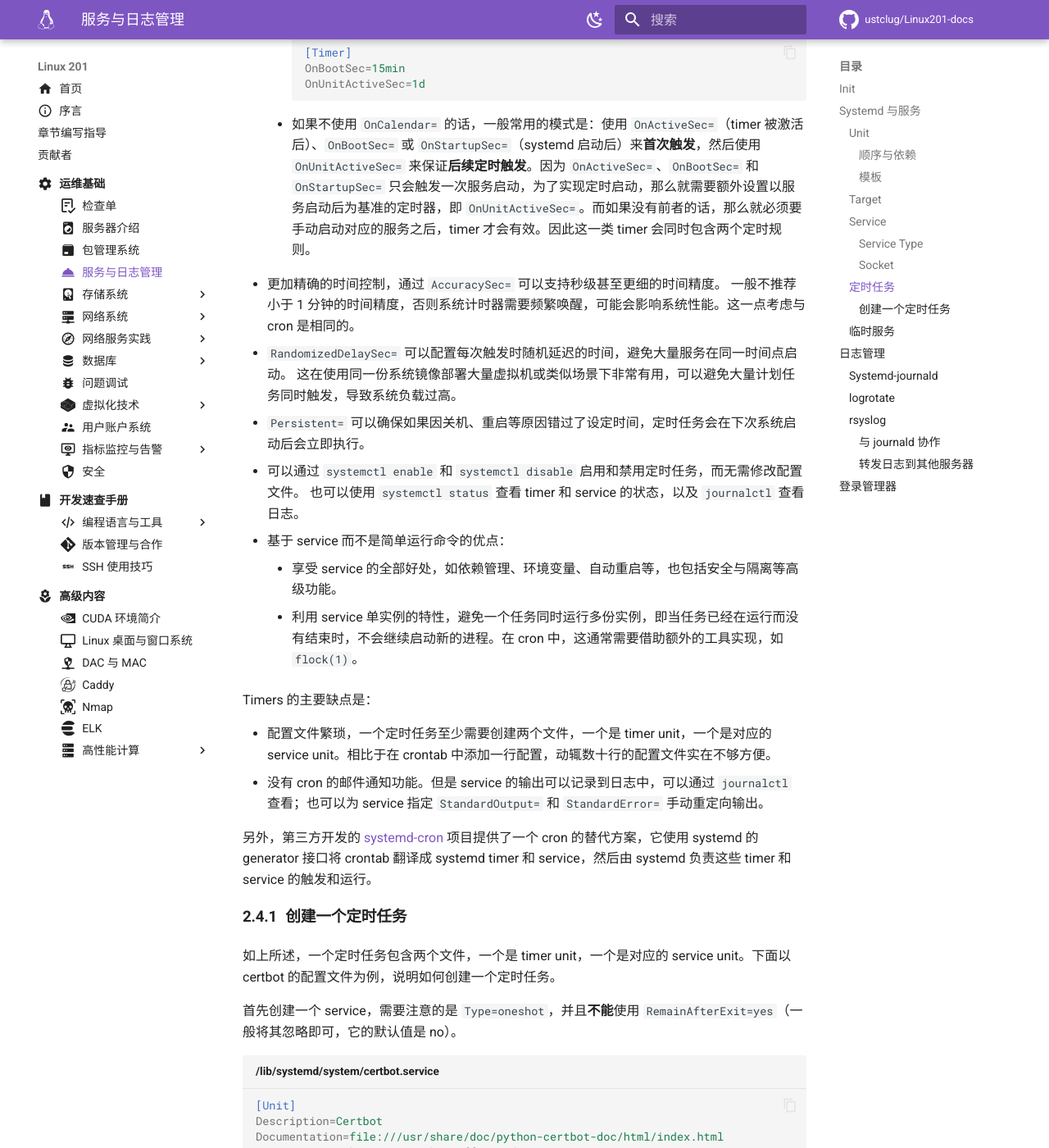
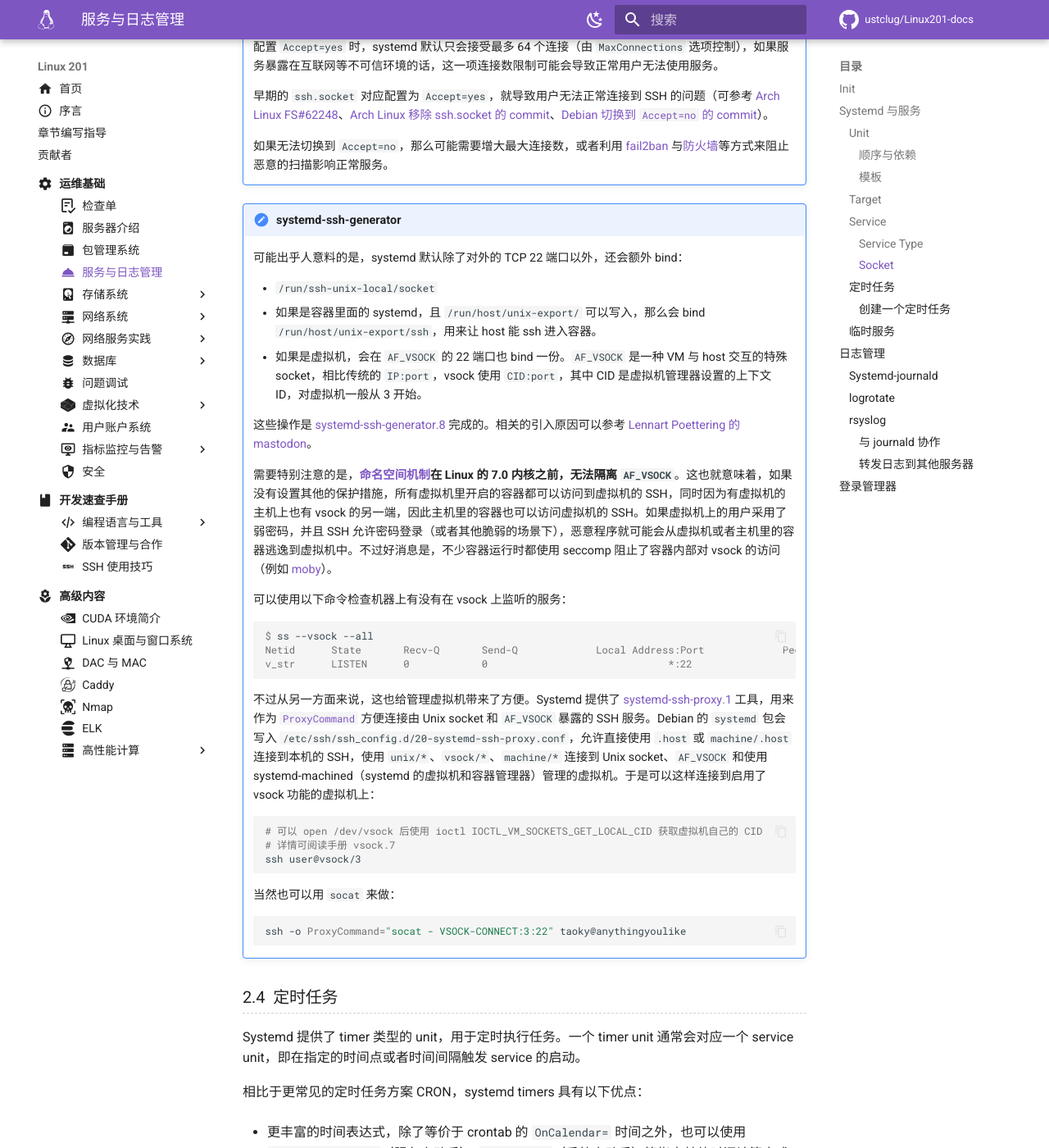
Before and after one commit to ustclug/Linux201-docs, an MkDocs documentation site: the page built from docs/ops/service.md, in a window 1280 px wide and 1400 px high, scrolled down 10299 px. Shown: the whole window at 82% size. Built offline with MkDocs 1.6.1 and Material for MkDocs 9.7.7, drawn with Linux system fonts in a browser that asks for light colours; comment, search, counter and statistics services are not loaded; some of the changed text lies outside the part shown.

Commit message:
ops/service: systemd-ssh-generator
Introducing vsock -- lots of LLMs get hallucination about this :-)

````diff
--- a/docs/ops/service.md
+++ b/docs/ops/service.md
@@ -117,6 +117,30 @@
     对于服务，`[Service]` 中的字段大部分在 [`systemd.service(5)`][systemd.service.5] 中，但其中与运行环境有关的会在 [`systemd.exec(5)`][systemd.exec.5] 中，与程序资源限制相关的会在 [`systemd.resource-control(5)`][systemd.resource-control.5] 中，与退出/杀死服务相关的会在 [`systemd.kill(5)`][systemd.kill.5] 中。
 
     对于定时器，`[Timer]` 部分的字段可以在 [`systemd.timer(5)`][systemd.timer.5] 中找到。
+
+!!! note "Generator"
+
+    或许你会注意到，有一些 unit 文件存储在 `/run/systemd/generator/` 下：
+
+    ```console
+    $ systemctl status home.mount
+    ● home.mount - /home
+        Loaded: loaded (/etc/fstab; generated)
+        Active: active (mounted) since Mon 2026-04-06 09:27:46 UTC; 1 day 8h ago
+    Invocation: 513aed29e7f049babe06455dbbc90087
+        Where: /home
+        What: /dev/vda1
+        Docs: man:fstab(5)
+                man:systemd-fstab-generator(8)
+        Tasks: 0 (limit: 2318)
+        Memory: 84K (peak: 1.7M)
+            CPU: 4ms
+        CGroup: /system.slice/home.mount
+    $ ls /run/systemd/generator/home.mount
+    /run/systemd/generator/home.mount
+    ```
+
+    这些临时生成出来的 unit 是由 [systemd.generator.5][systemd.generator.5] 生成的。Generator 程序（大部分都在 `/usr/lib/systemd/system-generators/`）会在系统启动最开始，以及重新加载配置的时候执行，生成对应的 unit。
 
 #### 顺序与依赖 {#unit-dependency}
 
@@ -339,6 +363,8 @@
 
 Socket activation 帮助实现了服务的惰性加载，可以在不必要的情况下减小资源占用，并且提升系统启动速度。例如对 Docker，`docker.service` 如果 enable，它可能会在系统启动的关键路径上面占用几秒的时间，而如果不 enable `docker.service`，改为 enable `docker.socket`，那么就能够减小启动时间，让对应服务延迟到首次使用时开启。同时，socket activation 机制允许 systemd 预先绑定低权限用户无法绑定的低端口（小于 1024），然后在有用户访问时把 socket 交给低权限的服务进程。
 
+当然，对 SSH，如果你想继续使用 `ssh.socket` 并且修改端口的话，就需要 `systemctl edit ssh.socket`，而不是编辑 sshd 配置了。
+
 !!! note "应用是如何获取到自己的 socket 的？"
 
     Systemd 提供了两种方法：应用可以用 libsystemd 的 [sd_listen_fds(3)][sd_listen_fds.3] 函数获取到 socket 对应的文件描述符，然后直接 `accept` 或者 `recv`（根据 `Accept` 选项的不同）。
@@ -352,6 +378,40 @@
     早期的 `ssh.socket` 对应配置为 `Accept=yes`，就导致用户无法正常连接到 SSH 的问题（可参考 [Arch Linux FS#62248](https://bugs.archlinux.org/task/62248)、[Arch Linux 移除 ssh.socket 的 commit](https://gitlab.archlinux.org/archlinux/packaging/packages/openssh/-/commit/b5ee8a935e7f3869efb16c11d2dc6356870c91da)、[Debian 切换到 `Accept=no` 的 commit](https://salsa.debian.org/ssh-team/openssh/-/commit/0dc73888bbfc17fae04b891ac0c80f35f9c44f48)）。
 
     如果无法切换到 `Accept=no`，那么可能需要增大最大连接数，或者利用 [fail2ban](./security.md#public-service-and-login) 与[防火墙](./network/firewall.md)等方式来阻止恶意的扫描影响正常服务。
+
+!!! note "systemd-ssh-generator"
+
+    可能出乎人意料的是，systemd 默认除了对外的 TCP 22 端口以外，还会额外 bind：
+
+    - `/run/ssh-unix-local/socket`
+    - 如果是容器里面的 systemd，且 `/run/host/unix-export/` 可以写入，那么会 bind `/run/host/unix-export/ssh`，用来让 host 能 ssh 进入容器。
+    - 如果是虚拟机，会在 `AF_VSOCK` 的 22 端口也 bind 一份。`AF_VSOCK` 是一种 VM 与 host 交互的特殊 socket，相比传统的 `IP:port`，vsock 使用 `CID:port`，其中 CID 是虚拟机管理器设置的上下文 ID，对虚拟机一般从 3 开始。
+
+    这些操作是 [systemd-ssh-generator.8][systemd-ssh-generator.8] 完成的。相关的引入原因可以参考 [Lennart Poettering 的 mastodon](https://mastodon.social/@pid_eins/112411218075942131)。
+
+    需要特别注意的是，**[命名空间机制](./virtualization/container.md#namespace)在 Linux 的 7.0 内核之前，无法隔离 `AF_VSOCK`**。这也就意味着，如果没有设置其他的保护措施，所有虚拟机里开启的容器都可以访问到虚拟机的 SSH，同时因为有虚拟机的主机上也有 vsock 的另一端，因此主机里的容器也可以访问虚拟机的 SSH。如果虚拟机上的用户采用了弱密码，并且 SSH 允许密码登录（或者其他脆弱的场景下），恶意程序就可能会从虚拟机或者主机里的容器逃逸到虚拟机中。不过好消息是，不少容器运行时都使用 seccomp 阻止了容器内部对 vsock 的访问（例如 [moby](https://github.com/moby/moby/pull/44562)）。
+
+    可以使用以下命令检查机器上有没有在 vsock 上监听的服务：
+
+    ```console
+    $ ss --vsock --all
+    Netid      State       Recv-Q       Send-Q             Local Address:Port             Peer Address:Port
+    v_str      LISTEN      0            0                              *:22                          *:*
+    ```
+
+    不过从另一方面来说，这也给管理虚拟机带来了方便。Systemd 提供了 [systemd-ssh-proxy.1][systemd-ssh-proxy.1] 工具，用来作为 [`ProxyCommand`](../dev/ssh.md#proxy) 方便连接由 Unix socket 和 `AF_VSOCK` 暴露的 SSH 服务。Debian 的 `systemd` 包会写入 `/etc/ssh/ssh_config.d/20-systemd-ssh-proxy.conf`，允许直接使用 `.host` 或 `machine/.host` 连接到本机的 SSH，使用 `unix/*`、`vsock/*`、`machine/*` 连接到 Unix socket、`AF_VSOCK` 和使用 systemd-machined（systemd 的虚拟机和容器管理器）管理的虚拟机。于是可以这样连接到启用了 vsock 功能的虚拟机上：
+
+    ```shell
+    # 可以 open /dev/vsock 后使用 ioctl IOCTL_VM_SOCKETS_GET_LOCAL_CID 获取虚拟机自己的 CID
+    # 详情可阅读手册 vsock.7
+    ssh user@vsock/3
+    ```
+
+    当然也可以用 `socat` 来做：
+
+    ```shell
+    ssh -o ProxyCommand="socat - VSOCK-CONNECT:3:22" taoky@anythingyoulike
+    ```
 
 ### 定时任务 {#timers}
 
````
Also changed, not shown: docs/dev/ssh.md (+9 -0 lines), includes/man.md (+3 -0 lines).
